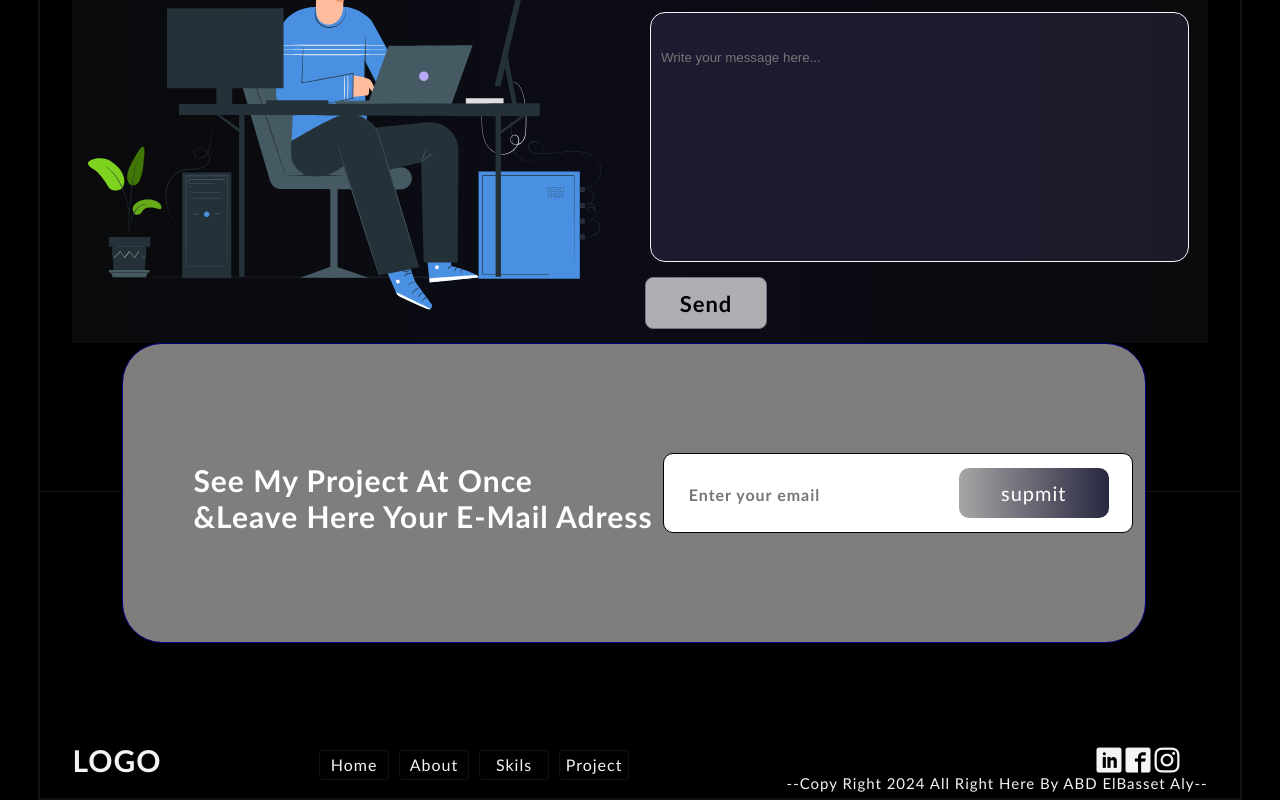
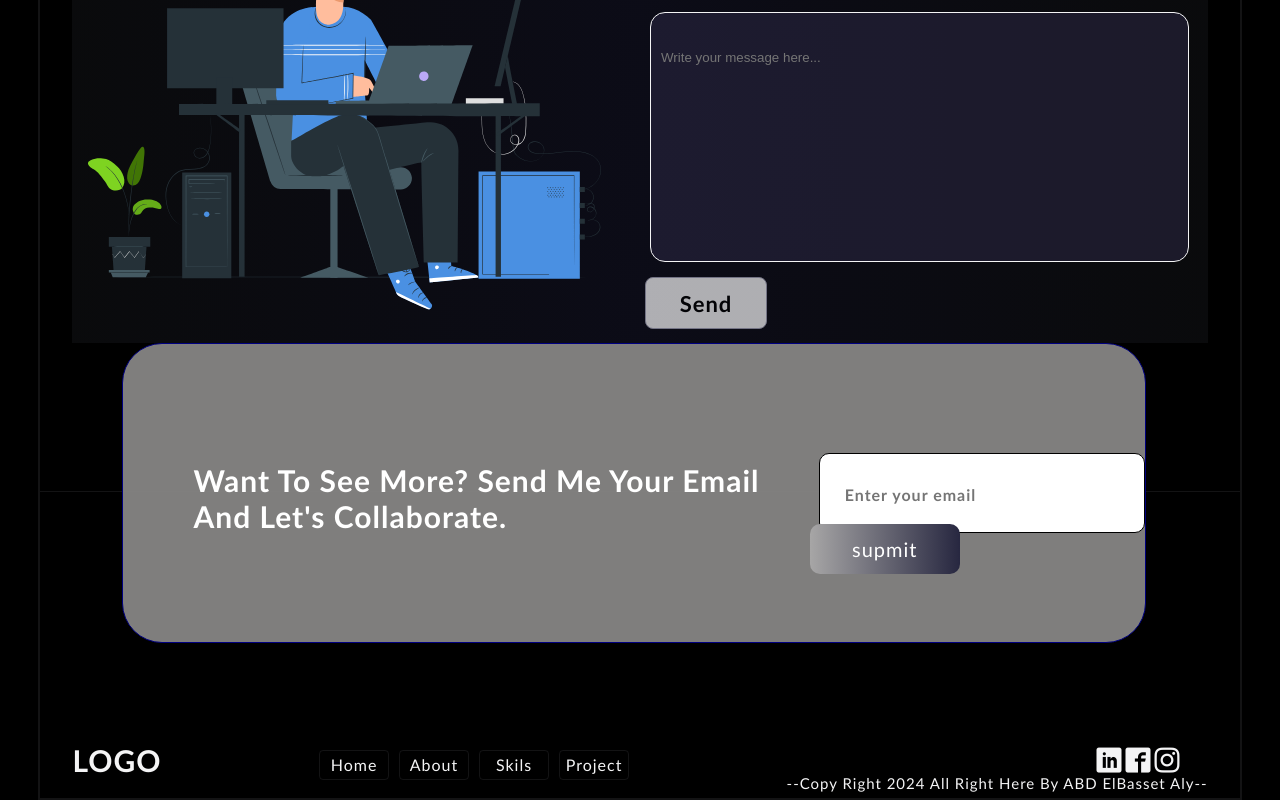
Before and after one commit to abdelbassetali/React-portfolio, a React (Vite) app: page / in a window 1280 px wide. Shown: the part 2599-3399 px from the top of the page. Built offline with nearby package versions, Linux system fonts and the light colour scheme.

Commit message:
Update Contact.jsx

```diff
--- a/src/components/4-contact/Contact.jsx
+++ b/src/components/4-contact/Contact.jsx
@@ -15,10 +15,7 @@ const Contact = () => {
       <form onSubmit={handleSubmit} action="">
         <div className="email flex">
           <h4 className="email-1" >
-            see my project at once
-
-            <br /> &leave here your
-             e-mail adress
+          Want to see more? Send me your email and let's collaborate.
           </h4>
           <div className="sing">
             <input required className="sing-in" type="email" name="email" id="" placeholder="Enter your email" />
```
